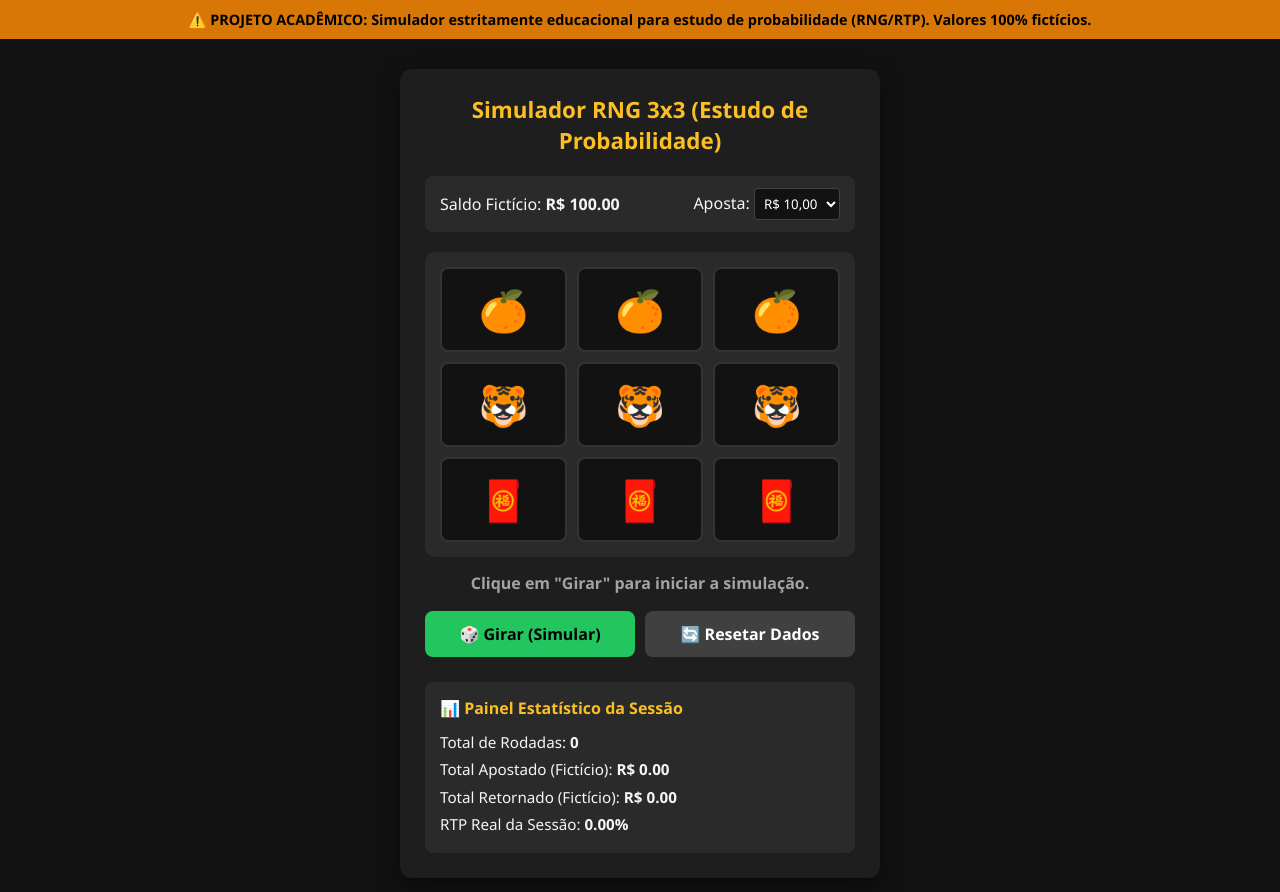
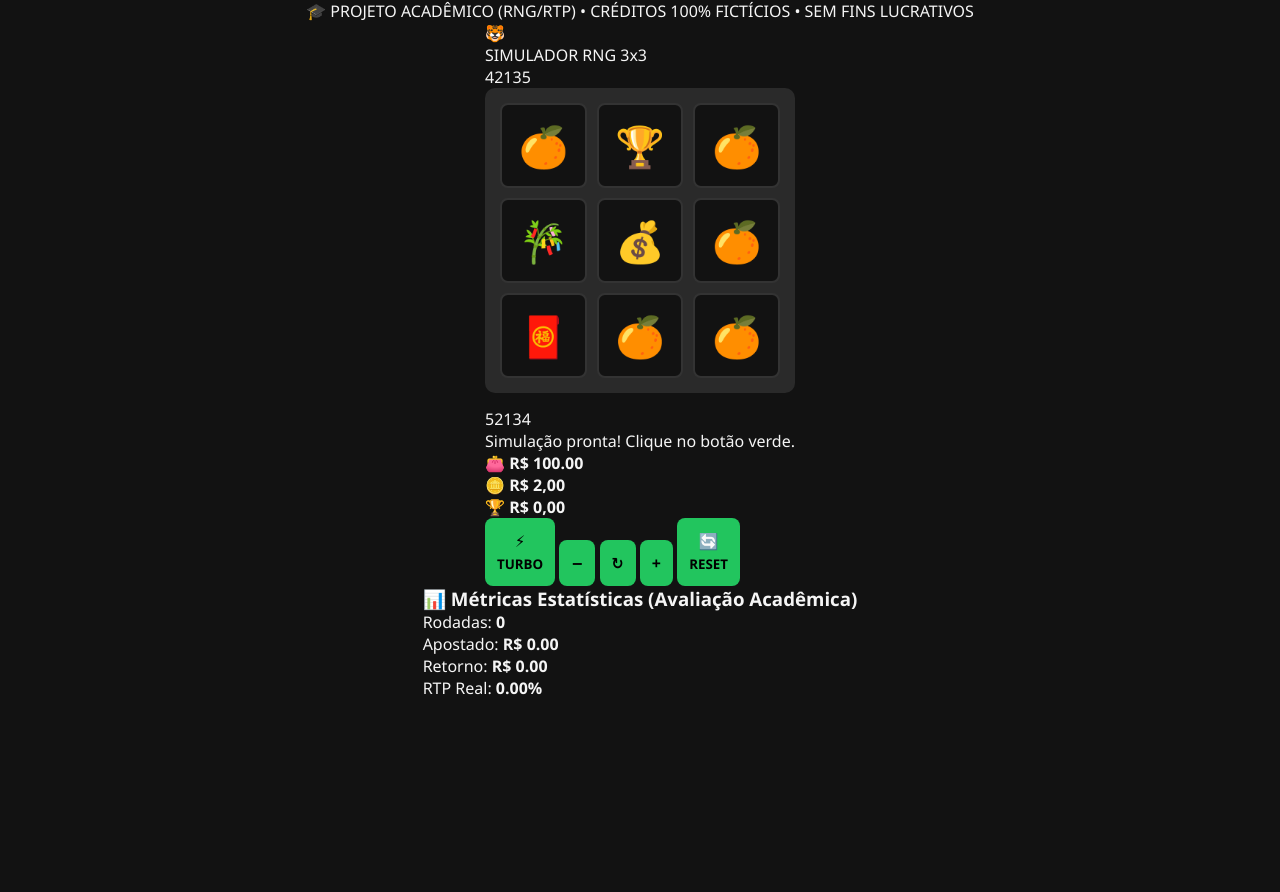
Before and after one commit to SrFerpa/simulador-probabilidade-slot, a plain HTML site: page index.html in a window 1280 px wide. After the commit the page ends 800 px from the top, so only its background shows below. Drawn offline with Linux system fonts and the light colour scheme.

Commit message:
Update index.html

```diff
--- a/index.html
+++ b/index.html
@@ -3,51 +3,92 @@
 <head>
   <meta charset="UTF-8">
   <meta name="viewport" content="width=device-width, initial-scale=1.0">
-  <title>Simulador Acadêmico RNG & RTP (3x3)</title>
+  <title>Simulador RNG 3x3 - Projeto Acadêmico</title>
   <link rel="stylesheet" href="style.css">
 </head>
 <body>
-  <div class="disclaimer">
-    ⚠️ PROJETO ACADÊMICO: Simulador estritamente educacional para estudo de probabilidade (RNG/RTP). Valores 100% fictícios.
+
+  <div class="academic-banner">
+    🎓 PROJETO ACADÊMICO (RNG/RTP) • CRÉDITOS 100% FICTÍCIOS • SEM FINS LUCRATIVOS
   </div>
 
-  <main class="container">
-    <h1>Simulador RNG 3x3 (Estudo de Probabilidade)</h1>
+  <!-- Gabinete estilo Fortune Tiger -->
+  <div class="cabinet">
 
-    <div class="status-bar">
-      <div>Saldo Fictício: <strong id="saldo">R$ 100,00</strong></div>
-      <div>Aposta:
-        <select id="aposta">
-          <option value="5">R$ 5,00</option>
-          <option value="10" selected>R$ 10,00</option>
-          <option value="20">R$ 20,00</option>
-        </select>
+    <!-- Topo / Templo -->
+    <header class="temple-header">
+      <div class="roof-tiles"></div>
+      <div class="mascot-area">
+        <div class="tiger-badge">🐯</div>
+        <span class="game-title">SIMULADOR RNG 3x3</span>
+      </div>
+    </header>
+
+    <!-- Área dos Rolos (Grid 3x3) -->
+    <div class="reels-frame">
+      <!-- Indicadores de linhas esquerda -->
+      <div class="line-markers">
+        <span>4</span><span>2</span><span>1</span><span>3</span><span>5</span>
+      </div>
+
+      <div class="grid" id="grid">
+        <div class="cell">🍊</div><div class="cell">🏆</div><div class="cell">🍊</div>
+        <div class="cell">🎋</div><div class="cell">💰</div><div class="cell">🍊</div>
+        <div class="cell">🧧</div><div class="cell">🍊</div><div class="cell">🍊</div>
+      </div>
+
+      <!-- Indicadores de linhas direita -->
+      <div class="line-markers">
+        <span>5</span><span>2</span><span>1</span><span>3</span><span>4</span>
       </div>
     </div>
 
-    <div class="grid" id="grid">
-      <div class="cell">🍊</div><div class="cell">🍊</div><div class="cell">🍊</div>
-      <div class="cell">🐯</div><div class="cell">🐯</div><div class="cell">🐯</div>
-      <div class="cell">🧧</div><div class="cell">🧧</div><div class="cell">🧧</div>
+    <!-- Faixa de Mensagem / Multiplicador -->
+    <div class="banner-strip" id="mensagem">
+      Simulação pronta! Clique no botão verde.
     </div>
 
-    <div id="mensagem" class="mensagem">Clique em "Girar" para iniciar a simulação.</div>
-
-    <div class="controles">
-      <button id="btn-girar">🎲 Girar (Simular)</button>
-      <button id="btn-reset" class="secundario">🔄 Resetar Dados</button>
+    <!-- Barra de Valores (Saldo, Aposta, Ganho) -->
+    <div class="hud-bar">
+      <div class="hud-item">
+        <span class="hud-icon">👛</span>
+        <strong id="saldo">R$ 100,00</strong>
+      </div>
+      <div class="hud-item">
+        <span class="hud-icon">🪙</span>
+        <strong id="aposta-display">R$ 2,00</strong>
+      </div>
+      <div class="hud-item">
+        <span class="hud-icon">🏆</span>
+        <strong id="ultimo-ganho">R$ 0,00</strong>
+      </div>
     </div>
 
-    <section class="estatisticas">
-      <h2>📊 Painel Estatístico da Sessão</h2>
-      <ul>
-        <li>Total de Rodadas: <strong id="total-rodadas">0</strong></li>
-        <li>Total Apostado (Fictício): <strong id="total-apostado">R$ 0,00</strong></li>
-        <li>Total Retornado (Fictício): <strong id="total-ganho">R$ 0,00</strong></li>
-        <li>RTP Real da Sessão: <strong id="rtp-real">0.00%</strong></li>
-      </ul>
-    </section>
-  </main>
+    <!-- Controles Inferiores -->
+    <div class="controls-deck">
+      <button class="btn-small" id="btn-turbo" title="Modo Rápido">⚡<br><small>TURBO</small></button>
+      <button class="btn-circle" id="btn-menos">−</button>
+
+      <button class="btn-spin" id="btn-girar" title="Girar">
+        <div class="spin-inner">↻</div>
+      </button>
+
+      <button class="btn-circle" id="btn-mais">+</button>
+      <button class="btn-small" id="btn-reset" title="Resetar Saldo">🔄<br><small>RESET</small></button>
+    </div>
+
+  </div>
+
+  <!-- Painel Acadêmico de Estatísticas (Para avaliação do professor) -->
+  <section class="stats-panel">
+    <h3>📊 Métricas Estatísticas (Avaliação Acadêmica)</h3>
+    <div class="stats-grid">
+      <div>Rodadas: <strong id="total-rodadas">0</strong></div>
+      <div>Apostado: <strong id="total-apostado">R$ 0,00</strong></div>
+      <div>Retorno: <strong id="total-ganho">R$ 0,00</strong></div>
+      <div>RTP Real: <strong id="rtp-real">0.00%</strong></div>
+    </div>
+  </section>
 
   <script src="script.js"></script>
 </body>
```
